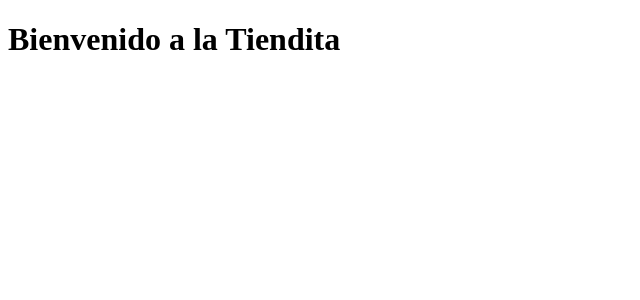
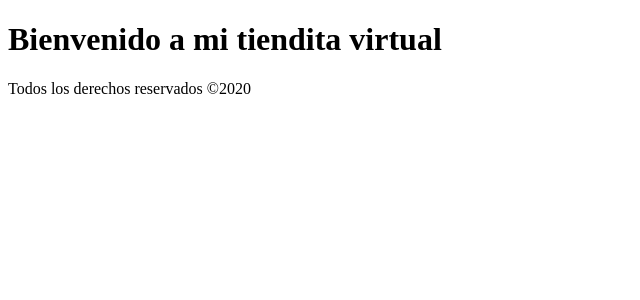
Before and after one commit to marialerod/basicos, a React (Create React App) app: page / in a window 1280 px wide. Shown: the top 300 px of the page, without its empty margins (0-640 px from the left). Built offline with nearby package versions, Linux system fonts and the light colour scheme.

Commit message:
Agregando los props

```diff
--- a/src/App.js
+++ b/src/App.js
@@ -1,10 +1,19 @@
 import React, {Fragment} from 'react';
 import Header from './components/Header';
+import Footer from './components/Footer';
 
 function App() {
+
+  //Obtener año actual
+  const fecha = new Date().getFullYear();
+
   return (
     <Fragment>
       <Header
+        titulo = 'Bienvenido a mi tiendita virtual'
+      />
+      <Footer
+        fecha = {fecha}
       />
     </Fragment>
   );
--- /dev/null
+++ b/src/components/Footer.js
@@ -0,0 +1,9 @@
+import React from 'react';
+
+const Footer = ({fecha}) => (
+
+    <p>Todos los derechos reservados &copy;{fecha}</p>
+
+);
+
+export default Footer;
--- a/src/components/Header.js
+++ b/src/components/Header.js
@@ -1,7 +1,7 @@
 import React from 'react';
 
-const Header = () => (
-    <h1>Bienvenido a la Tiendita</h1>
+const Header = ({titulo}) => (
+    <h1>{titulo}</h1>
 );
 
 export default Header;
```
